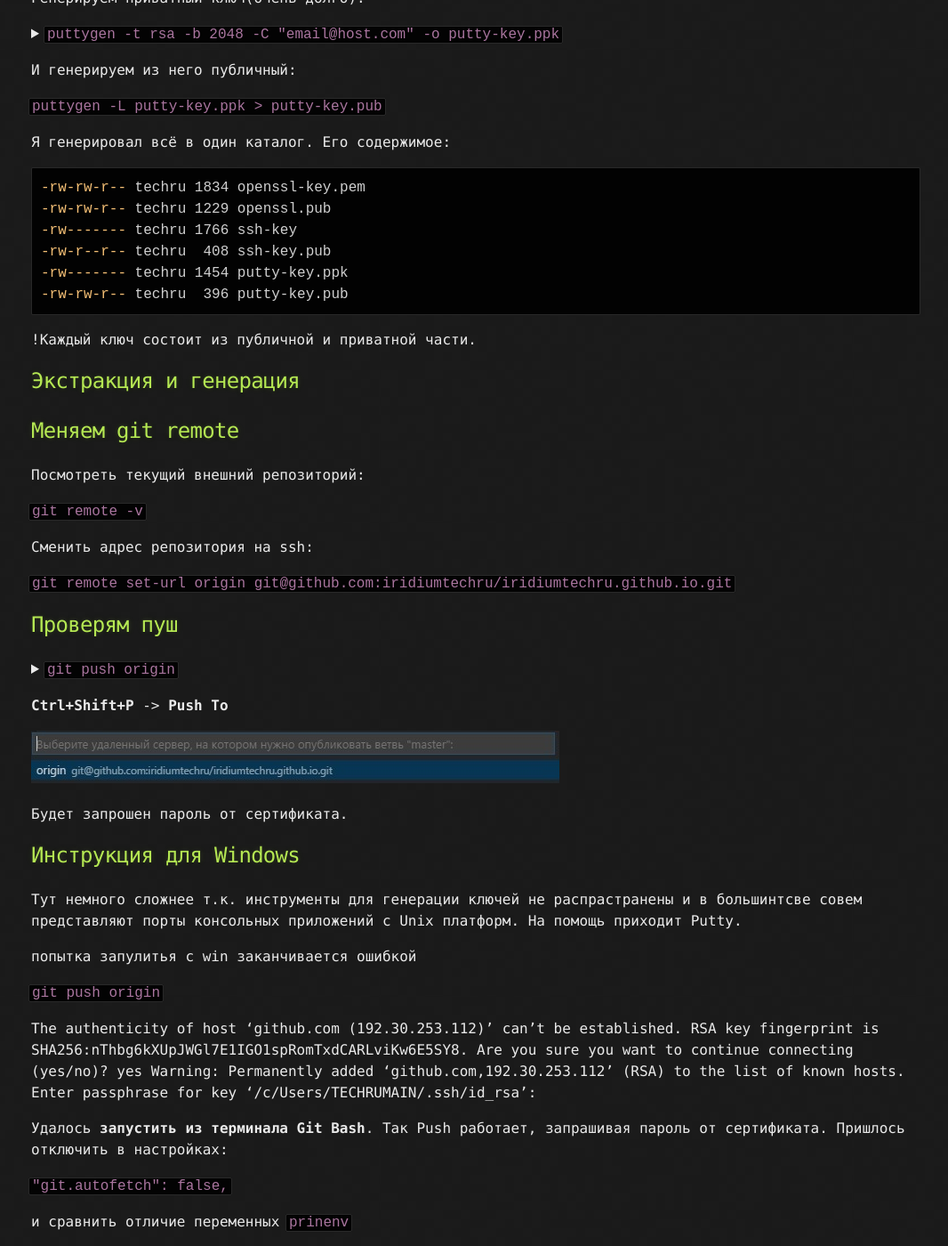
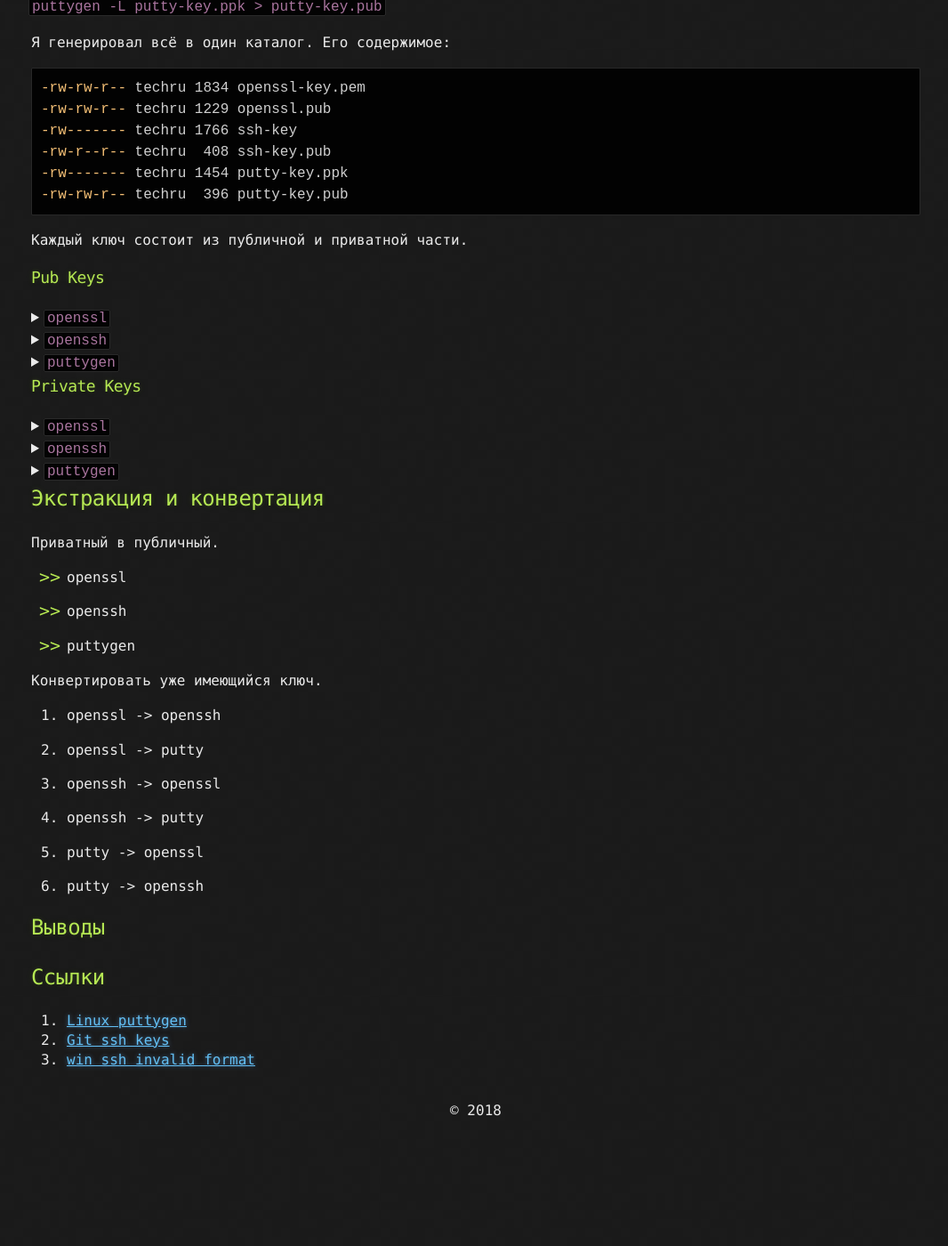
Before and after one commit to iridiumtechru/iridiumtechru.github.io, a Jekyll site: the page built from _posts/2018-04-01-generate-certificates.md, in a window 1280 px wide and 1400 px high, scrolled down 1009 px. Shown: the whole window at 89% size, without its empty margins (105-1171 px from the left). Built offline with Jekyll 4.4.1, drawn with Linux system fonts in a browser that asks for light colours; after the commit the page ends 2282 px from its top, so only the background shows below that; some of the changed text lies outside the part shown.

Commit message:
divide gitcred by two

````diff
--- a/_config.yml
+++ b/_config.yml
@@ -9,7 +9,7 @@
 source: .
 destination: ./_site
 permalink: /:title
-paginate: 2
+paginate: 5
 paginate_path: /page/:num/
 
 defaults:
--- a/_posts/2018-03-26-gitcred.md
+++ b/_posts/2018-04-01-generate-certificates.md
@@ -1,15 +1,15 @@
 ---
 layout: post
 published: true
-title: Git Credentials для Visual Studio Code
+title: Как сгенерировать сертификаты (openssl/openssh/putty)
 ---
 
-Среда с интегрированной системой контроля версий.
+Систематизируем знания по созданию и конвертации ключей при использовании различных инструментов.
 
-## Зачем?
-*В последнее время для всех сторонних проектов использую VSCode в купе с git. Мне очень нравится возможность иметь все инструменты под рукой и вести контроль версий не отрываясь от разработки. Единственной проблемой является то что Git всегда переспрашивает логин/пароль при работе с внешним репозиторием. Сделаем среду максимально удобной.*
+------
+*Требуется сгенерировать ключ для доступа по ssh. Всегда нахожу разные способы их сгенерировать и постоянно забываю чем они отличаются.*
 
-Первым делом придется разобраться с генерацией ключа. Для этого придется понять чем отличаются `openssl openssh и puttygen`.
+Шпаргалка по `openssl openssh и putty`.
 
 ## Инструкция для Linux
 
@@ -25,7 +25,7 @@
         <code>
             Generating a 2048 bit RSA private key...............+++
             ..........................................+++
-            writing new private key to 'okey.pem'
+            writing new private key to 'openssl-key.pem'
             Enter PEM pass phrase:
             Verifying - Enter PEM pass phrase:
             -----
@@ -121,69 +121,113 @@
 -rw-rw-r-- techru  396 putty-key.pub
 ```
 
-!Каждый ключ состоит из публичной и приватной части.
+Каждый ключ состоит из публичной и приватной части.
 
-## Экстракция и генерация
+### Pub Keys
+<details>
+    <summary>
+        <code class="highlighter-rouge">
+            openssl
+        </code>
+    </summary>
+    <pre class="highlight">
+        <code>
 
-## Меняем git remote
-
-Посмотреть текущий внешний репозиторий:
-
-`git remote -v`
-
-Сменить адрес репозитория на ssh:
-
-`git remote set-url origin git@github.com:iridiumtechru/iridiumtechru.github.io.git`
-
-## Проверям пуш
+        </code>
+    </pre>
+</details>
 
 <details>
     <summary>
         <code class="highlighter-rouge">
-            git push origin
+            openssh
         </code>
     </summary>
     <pre class="highlight">
         <code>
-            The authenticity of host 'github.com (192.30.253.113)' can't be established.
-            RSA key fingerprint is SHA256:nThbg6kXUpJWGl7E1IGOCspRomTxdCARLviKw6E5SY8.
-            Are you sure you want to continue connecting (yes/no)? yes
-            Warning: Permanently added 'github.com,192.30.253.113' (RSA) to the list of known hosts.
-            Everything up-to-date
+
         </code>
     </pre>
 </details>
 
+<details>
+    <summary>
+        <code class="highlighter-rouge">
+            puttygen
+        </code>
+    </summary>
+    <pre class="highlight">
+        <code>
 
-**Ctrl+Shift+P** -> **Push To**
+        </code>
+    </pre>
+</details>
 
-![Push Test]({{"/assets/push.jpg" | absolute_url}})
+### Private Keys
+<details>
+    <summary>
+        <code class="highlighter-rouge">
+            openssl
+        </code>
+    </summary>
+    <pre class="highlight">
+        <code>
 
-Будет запрошен пароль от сертификата.
+        </code>
+    </pre>
+</details>
 
-## Инструкция для Windows
+<details>
+    <summary>
+        <code class="highlighter-rouge">
+            openssh
+        </code>
+    </summary>
+    <pre class="highlight">
+        <code>
 
-Тут немного сложнее т.к. инструменты для генерации ключей не распрастранены и в большинтсве совем представляют порты консольных приложений с Unix платформ. На помощь приходит Putty.
+        </code>
+    </pre>
+</details>
 
-попытка запулитья с win заканчивается ошибкой
+<details>
+    <summary>
+        <code class="highlighter-rouge">
+            puttygen
+        </code>
+    </summary>
+    <pre class="highlight">
+        <code>
 
-<!-- чем отличаются ssh-agentы -->
+        </code>
+    </pre>
+</details>
 
-`git push origin`
+## Экстракция и конвертация
 
-The authenticity of host 'github.com (192.30.253.112)' can't be established.
-RSA key fingerprint is SHA256:nThbg6kXUpJWGl7E1IGO1spRomTxdCARLviKw6E5SY8.
-Are you sure you want to continue connecting (yes/no)? yes
-Warning: Permanently added 'github.com,192.30.253.112' (RSA) to the list of known hosts.
-Enter passphrase for key '/c/Users/TECHRUMAIN/.ssh/id_rsa':
+Приватный в публичный.
 
-Удалось **запустить из терминала Git Bash**. Так Push работает, запрашивая пароль от сертификата. Пришлось отключить в настройках:
+* openssl
 
-`"git.autofetch": false,`
+* openssh
 
-и сравнить отличие переменных `prinenv`
+* puttygen
 
-Попробуем зайти с другой стороны. Используем Credential manager встроенный в Windows.
+Конвертировать уже имеющийся ключ.
+
+1. openssl -> openssh
+
+2. openssl -> putty
+
+3. openssh -> openssl
+
+4. openssh -> putty
+
+5. putty -> openssl
+
+6. putty -> openssh
+
+## Выводы
 
 ## Ссылки
 1. [Linux puttygen](https://www.ssh.com/ssh/putty/linux/puttygen)
````
Also changed, not shown: other parts of _posts/2018-04-01-generate-certificates.md (+2 -2 lines), _posts/2018-04-01-gitcred.md (added, +95 -0 lines).
